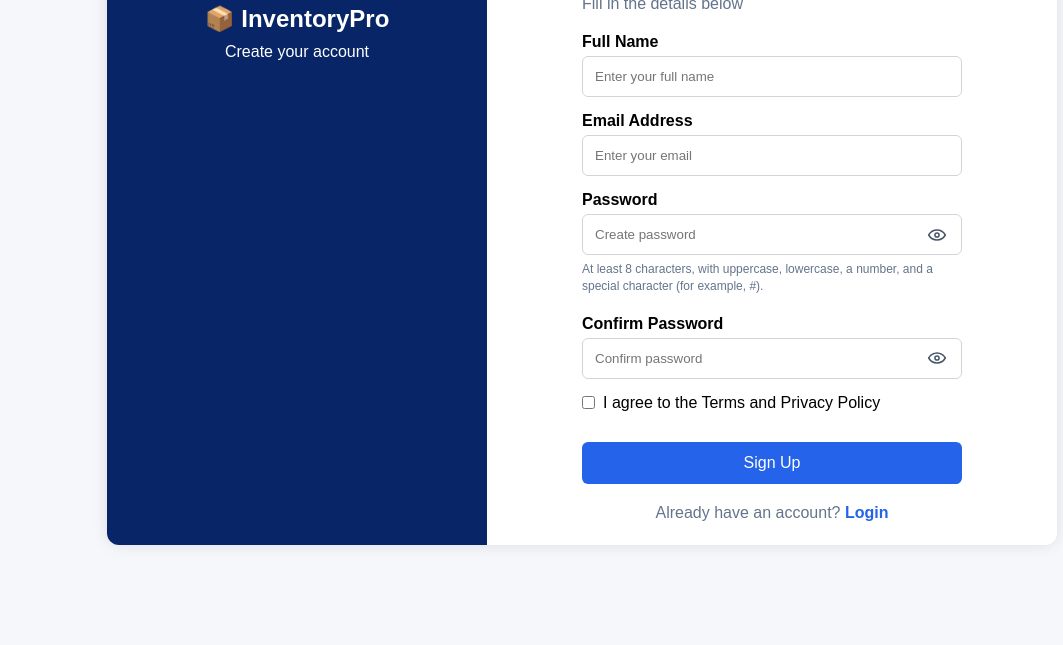
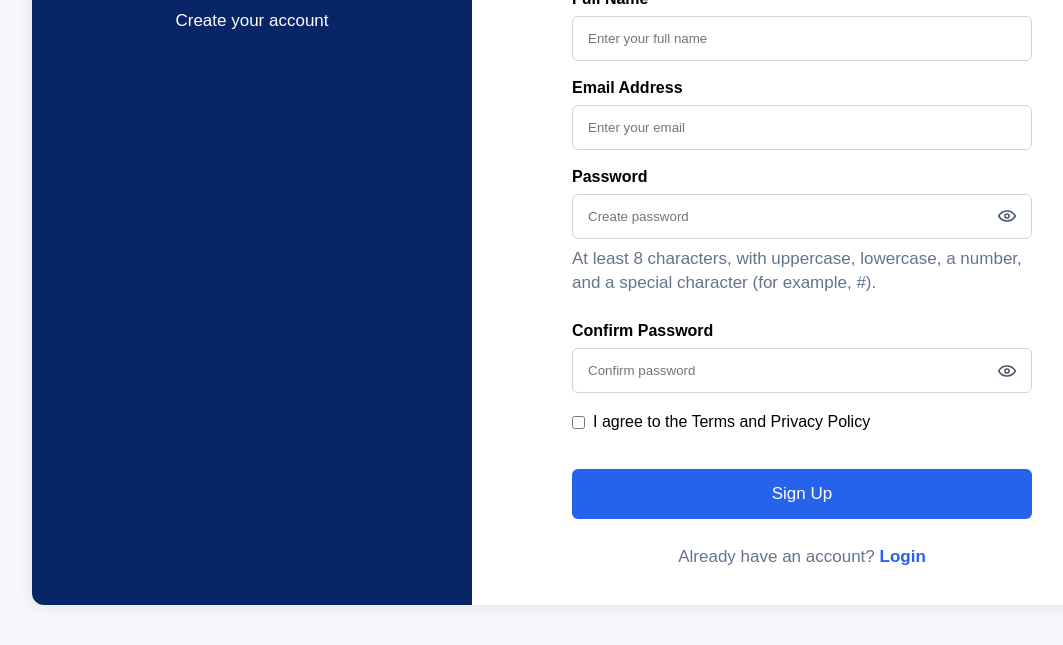
Before and after one commit to suhanashr28/Inventorymanagementsystem, a plain HTML site: page Frontend/signup.html in a window 1280 px wide. Shown: the part 155-800 px from the top of the page, without its empty margins (58-1121 px from the left). Drawn offline with Linux system fonts and the light colour scheme.

Commit message:
updating login page

```diff
--- a/Frontend/css/login.css
+++ b/Frontend/css/login.css
@@ -14,8 +14,8 @@ body{
 }
 
 .container{
-    width:900px;
-    height:550px;
+    width:min(1040px, calc(100vw - 48px));
+    min-height:640px;
     background:#fff;
     border-radius:12px;
     overflow:hidden;
@@ -28,15 +28,18 @@ body{
     background:#082567;
     color:white;
     text-align:center;
-    padding:40px 20px;
+    padding:56px 32px;
 }
 
 .left h2{
     margin-top:20px;
+    font-size:28px;
 }
 
 .left p{
-    margin:10px 0 30px;
+    margin:14px 0 30px;
+    font-size:17px;
+    line-height:1.5;
 }
 
 .left img{
@@ -51,30 +54,32 @@ body{
 }
 
 .login-box{
-    width:350px;
+    width:min(430px, 100%);
 }
 
 .login-box h1{
     color:#0f172a;
     margin-bottom:10px;
+    font-size:32px;
 }
 
 .login-box p{
     color:#64748b;
-    margin-bottom:20px;
+    margin-bottom:28px;
+    font-size:17px;
 }
 
 label{
     display:block;
-    margin-top:15px;
-    margin-bottom:5px;
+    margin-top:20px;
+    margin-bottom:8px;
     font-weight:600;
 }
 
 input[type="email"],
 input[type="password"]{
     width:100%;
-    padding:12px;
+    padding:15px;
     border:1px solid #d1d5db;
     border-radius:6px;
 }
@@ -126,8 +131,8 @@ input[type="password"]{
     display:flex;
     justify-content:space-between;
     align-items:center;
-    margin:15px 0;
-    font-size:14px;
+    margin:22px 0;
+    font-size:15px;
 }
 
 .options label,
@@ -151,18 +156,18 @@ input[type="password"]{
 
 button{
     width:100%;
-    padding:12px;
+    padding:15px;
     border:none;
     border-radius:6px;
     background:#2563eb;
     color:white;
-    font-size:16px;
+    font-size:17px;
     cursor:pointer;
 }
 
 .signup{
     text-align:center;
-    margin-top:20px;
+    margin-top:26px;
 }
 
 .signup a{
--- a/Frontend/css/signup.css
+++ b/Frontend/css/signup.css
@@ -14,8 +14,8 @@ body{
 }
 
 .container{
-    width:950px;
-    height:600px;
+    width:min(1100px, calc(100vw - 48px));
+    min-height:720px;
     background:white;
     border-radius:12px;
     overflow:hidden;
@@ -28,15 +28,18 @@ body{
     background:#082567;
     color:white;
     text-align:center;
-    padding:40px 20px;
+    padding:56px 32px;
 }
 
 .left h2{
     margin-top:20px;
+    font-size:28px;
 }
 
 .left p{
-    margin:10px 0 30px;
+    margin:14px 0 30px;
+    font-size:17px;
+    line-height:1.5;
 }
 
 .left img{
@@ -51,29 +54,31 @@ body{
 }
 
 .signup-box{
-    width:380px;
+    width:min(460px, 100%);
 }
 
 .signup-box h1{
     color:#0f172a;
     margin-bottom:10px;
+    font-size:32px;
 }
 
 .signup-box p{
     color:#64748b;
-    margin-bottom:20px;
+    margin-bottom:28px;
+    font-size:17px;
 }
 
 label{
     display:block;
-    margin-top:15px;
-    margin-bottom:5px;
+    margin-top:18px;
+    margin-bottom:8px;
     font-weight:600;
 }
 
 input{
     width:100%;
-    padding:12px;
+    padding:14px 15px;
     border:1px solid #d1d5db;
     border-radius:6px;
 }
@@ -124,19 +129,19 @@ input{
 
 button{
     width:100%;
-    margin-top:25px;
-    padding:12px;
+    margin-top:30px;
+    padding:15px;
     border:none;
     border-radius:6px;
     background:#2563eb;
     color:white;
-    font-size:16px;
+    font-size:17px;
     cursor:pointer;
 }
 
 .login-link{
     text-align:center;
-    margin-top:20px;
+    margin-top:26px;
 }
 
 .login-link a{
@@ -146,17 +151,17 @@ button{
 }
 
 .password-help{
-    font-size:12px;
+    font-size:13px;
     line-height:1.4;
     color:#64748b;
-    margin:6px 0 0;
+    margin:8px 0 0;
 }
 
 .agreement{
     display:flex;
     align-items:center;
     gap:8px;
-    margin-top:15px;
+    margin-top:20px;
     font-weight:normal;
 }
 
```
